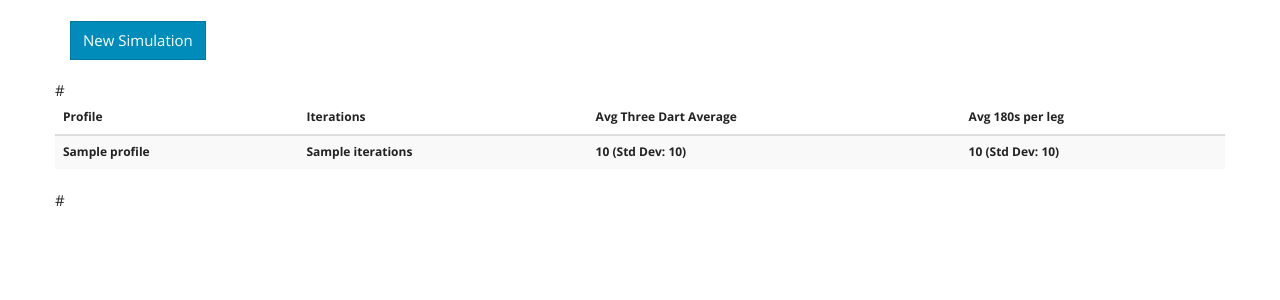
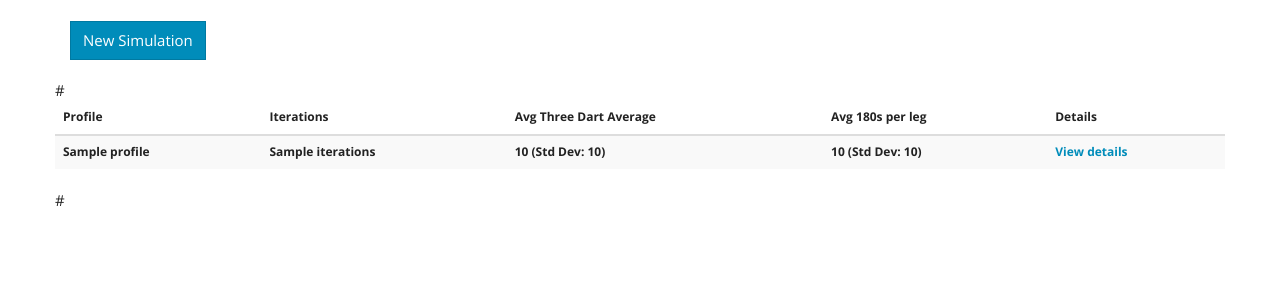
Before and after one commit to sd2k/darts-scraper, a Flask app: template darts/interface/templates/list_player_simulations.html in a window 1280 px wide. Shown: the part 45-345 px from the top of the page. Run offline with Flask 2, Linux system fonts and the light colour scheme; tables that the repository leaves empty hold one stand-in row (values such as "Sample post"); the template is opened without the code that fills it: values that come from a table or form of the project are taken from there, most other values are stand-ins (such as "Sample title", 1, 10 or a date in 2020); lists and menus that the app fills with data are empty; some libraries are stand-ins or nearby versions.

Commit message:
Add link to details to simulations list page

```diff
--- a/darts/interface/templates/list_player_simulations.html
+++ b/darts/interface/templates/list_player_simulations.html
@@ -49,6 +49,7 @@
           <th>Iterations</th>
           <th>Avg Three Dart Average</th>
           <th>Avg 180s per leg</th>
+          <th>Details</th>
         </tr>
       </thead>
 
@@ -59,6 +60,7 @@
           <th>{{ sim.iterations }}</th>
           <th>{{ sim.three_dart_average | round(2) }} (Std Dev: {{ sim.three_dart_std_dev | round(2) }})</th>
           <th>{{ sim.avg_180s | round(2) }} (Std Dev: {{ sim.std_180s | round(2) }})
+          <th><a href="{{ url_for('.view_player_simulation', id=sim.id) }}">View details</a></th>
         </tr>
       {% endfor %}
       </tbody>
```
